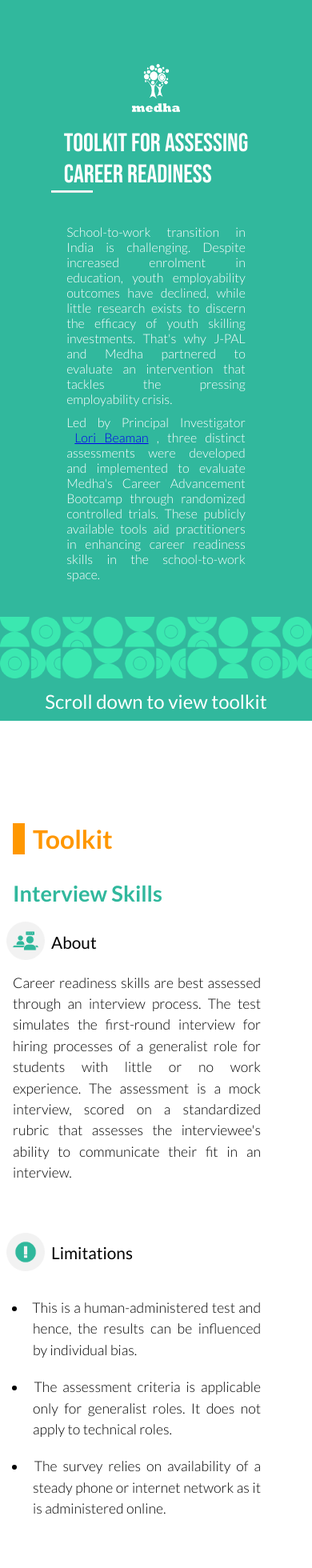
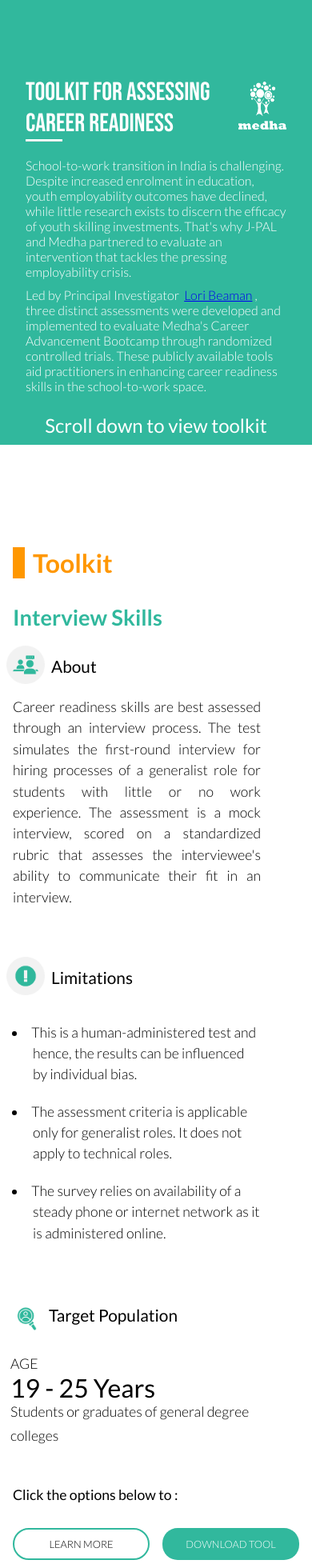
Before and after one commit to gitmedha/rct, a React (Create React App) app: page / in a window 390 px wide. Shown: the top 1960 px of the page at 80% size. Built offline with nearby package versions, Linux system fonts and the light colour scheme.

Commit message:
added changes

```diff
--- a/src/App.css
+++ b/src/App.css
@@ -80,6 +80,7 @@
   font-family: Lato-Light;
   color:#ffffff;
   font-weight: 500;
+  width: 50%;
 }
 
 #banner_divider_sec {
@@ -92,6 +93,10 @@
   background-color: #ffffff;
   height: 2px;
   margin-bottom: 10px;
+}
+
+.banner_pattern {
+  width:100%
 }
 
 .scroll_sec {
@@ -253,9 +258,9 @@
 @media (max-width: 431px) {
 
   .inner_main_sec {
-    flex-direction: column-reverse !important;
-    text-align: center !important;
     margin-bottom: 15px;
+    padding-right: 2rem;
+    padding-left: 2rem;
   }
 
   .header_sec {
@@ -263,6 +268,7 @@
     display: flex;
     justify-content: center;
     margin-top: 1rem;
+    text-align: left;
 
   }
 
@@ -277,7 +283,8 @@
   }
   .header_body_sec {
     font-size: 1rem;
-    padding:1.2rem
+   text-align: left;
+   width: 100%;
   }
 
   .heading_logo {
@@ -288,13 +295,27 @@
     bottom: 0.8rem;
     right: 0.5rem;
   }
+
+  .banner_pattern {
+    display: none;
+  }
   .box_body_sec {
     position: relative;
     right:3rem;
     top:1rem
   }
 
+.limit_sec {
+  text-align: left;
+}
 
+.age_group_sec {
+  display: flex;
+  flex-direction: column;
+}
+.students_sec {
+  text-align: left;
+}
   .audience_sec {
     margin-top: 4rem !important;
   }
--- a/src/components/LandingPage/LandingPage.js
+++ b/src/components/LandingPage/LandingPage.js
@@ -75,14 +75,22 @@
     <>
             <div className='header_main_sec'>
                 <div>
-                        <Grid container className='inner_main_sec'>
-                            <Grid item  xs={12} sm={12} md={12} lg={6} xl={6} >
+
+                        <div className='inner_main_sec'>
+                            <div style={{display:'flex', justifyContent:'space-between', alignItems:'center'}}>
+                                <div>
                                     <div className='header_sec'>Toolkit for Assessing <br/>Career Readiness</div>
-                                    <Box id="banner_divider_sec">
-                                        <Divider style={{ flex: 1}} id="banner_divider"/>
-                                    </Box>
-                                    <Box>
-                                        <div className="header_body_sec">
+                                        <Box id="banner_divider_sec">
+                                            <Divider style={{ flex: 1}} id="banner_divider"/>
+                                        </Box>
+                                    </div>
+                                <div>
+                                    <img src={MedhaLogo}  alt='Medha logo' className='logo-image'/>
+                                </div>
+                            </div>
+
+                            <div>
+                            <div className="header_body_sec">
                                             <div style={{marginTop:'10px', marginBottom:'10px'}}>
                                             School-to-work transition in India is challenging. Despite increased enrolment in education, youth employability outcomes have declined, while little research exists to discern the efficacy of youth skilling investments. That's why J-PAL and Medha partnered to evaluate an intervention that tackles the pressing employability crisis.
                                             </div>
@@ -90,17 +98,13 @@
                                             Led by Principal Investigator &nbsp;<a href='https://faculty.wcas.northwestern.edu/lab823/' target="_blank" rel="noopener noreferrer">Lori Beaman</a>&nbsp;, three distinct assessments were developed and implemented to evaluate Medha's Career Advancement Bootcamp through randomized controlled trials. These publicly available tools aid practitioners in enhancing career readiness skills in the school-to-work space.
                                             </div>
                                         </div>
-                                    </Box>
+                            </div>
 
-                            </Grid>
-                            <Grid item>
-                                <img src={MedhaLogo}  alt='Medha logo' className='logo-image'/>
-                            </Grid>
-                        </Grid>
+                        </div>
 
                 </div>
 
-                <img src={BannerPattern} alt='banner_pattern' style={{ width:'100%'}}/>
+                <img src={BannerPattern} alt='banner_pattern' className='banner_pattern'/>
                 <div style={{textAlign:'justify', width:'100%', paddingBottom:'10px', paddingTop:'10px'} } className="scroll_sec">
                     Scroll down to view toolkit
                 </div>
@@ -134,7 +138,7 @@
                                     <img src={limitationGrey} alt="limitations icon" className='heading_logo'/>
                                     <Box>
                                         <div className='box_header_sec'> Limitations</div>
-                                            <div className='box_body_sec'>
+                                            <div className='box_body_sec limit_sec'>
                                             <ul style={{paddingLeft:'25px'}}>
                                         <li>
                                         This is a human-administered test and hence, the results can be influenced by individual bias.
@@ -157,13 +161,12 @@
                                     <Box style={{marginLeft:'10px'}}>
                                         <div className='box_header_sec'>Target Population</div>
                                         <div className='box_body_sec' style={{lineHeight:'30px', marginTop:'18px'}}>
-                                            <div>
+                                            <div className='age_group_sec'>
                                             AGE &nbsp;&nbsp;&nbsp;<span className="age_span">19&nbsp;-&nbsp;25 Years</span>
 
                                             </div>
-                                            <div>
-                                            Students or graduates of general degree colleges
-
+                                            <div className='students_sec'>
+                                                Students or graduates of general degree colleges
                                             </div>
 
                                         </div>
@@ -229,7 +232,7 @@
                                     <img src={limitationWhite} alt="limitations icon" className='heading_logo'/>
                                     <Box>
                                         <div className='box_header_sec'> Limitations</div>
-                                            <div className='box_body_sec'>
+                                            <div className='box_body_sec limit_sec'>
                                                 <ul style={{paddingLeft:'30px'}}>
                                                     <li>
                                                     This assessment is evaluated by trained enumerators and is hence limited by fallibility of enumerator training and possible bias.
@@ -251,11 +254,11 @@
                                     <Box style={{marginLeft:'10px'}}>
                                         <div className='box_header_sec'>Target Population</div>
                                         <div className='box_body_sec' style={{lineHeight:'30px', marginTop:'18px'}}>
-                                            <div>
+                                            <div className='age_group_sec'>
                                             AGE &nbsp;&nbsp;&nbsp;<span className="age_span">19&nbsp;-&nbsp;25 Years</span>
 
                                             </div>
-                                            <div>
+                                            <div className='students_sec'>
                                             Students or graduates of general degree colleges
 
                                             </div>
@@ -324,7 +327,7 @@
                                 <Box style={{display:'flex'}}>
                                     <img src={limitationGrey} alt="limitations icon" className='heading_logo'/>
                                     <Box>
-                                        <div className='box_header_sec'> Limitations</div>
+                                        <div className='box_header_sec limit_sec'> Limitations</div>
                                         <div className='box_body_sec'>
                                             <ul style={{paddingLeft:'30px'}}>
                                             <li>
@@ -348,13 +351,12 @@
                                     <Box style={{marginLeft:'10px'}}>
                                         <div className='box_header_sec'>Target Population</div>
                                         <div className='box_body_sec' style={{lineHeight:'30px', marginTop:'18px'}}>
-                                            <div>
+                                            <div className='age_group_sec'>
                                             AGE &nbsp;&nbsp;&nbsp;<span className="age_span">19&nbsp;-&nbsp;25 Years</span>
 
                                             </div>
-                                            <div>
-                                            Students or graduates of general degree colleges
-
+                                            <div className='students_sec'>
+                                                Students or graduates of general degree colleges
                                             </div>
 
                                         </div>
```
